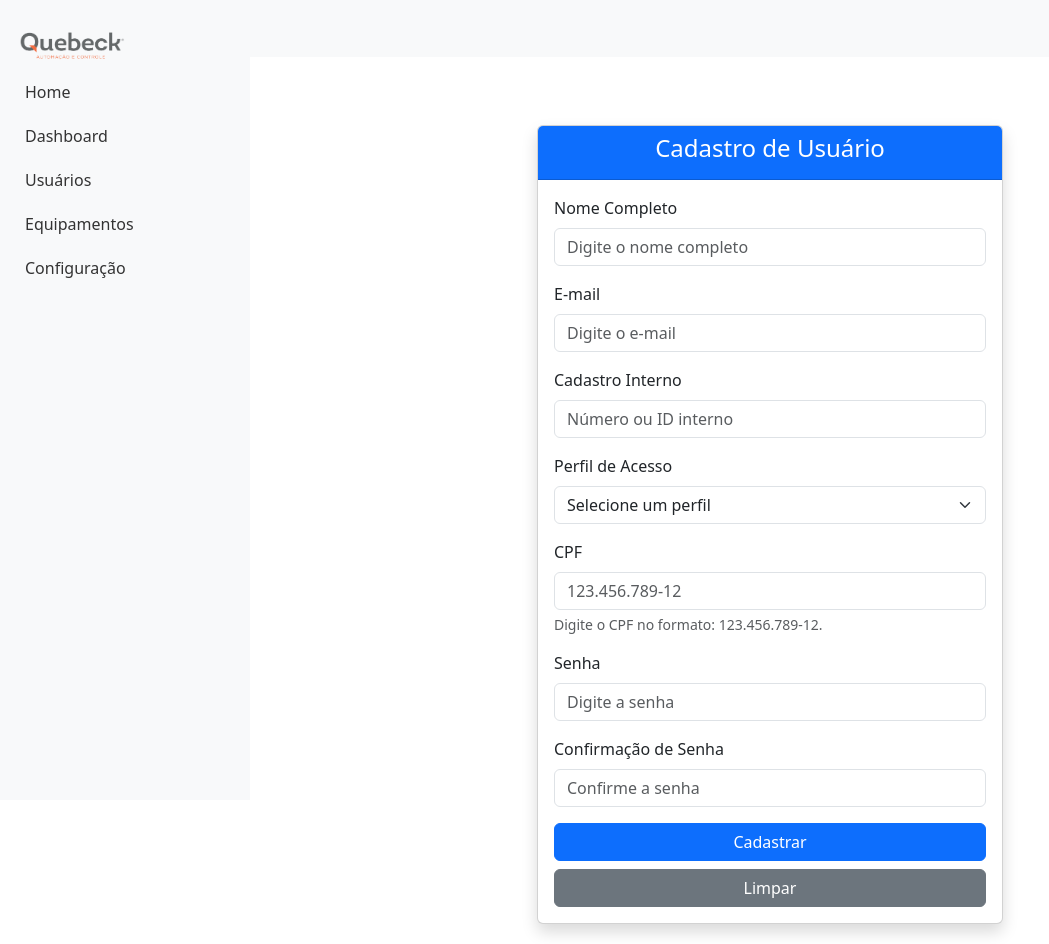
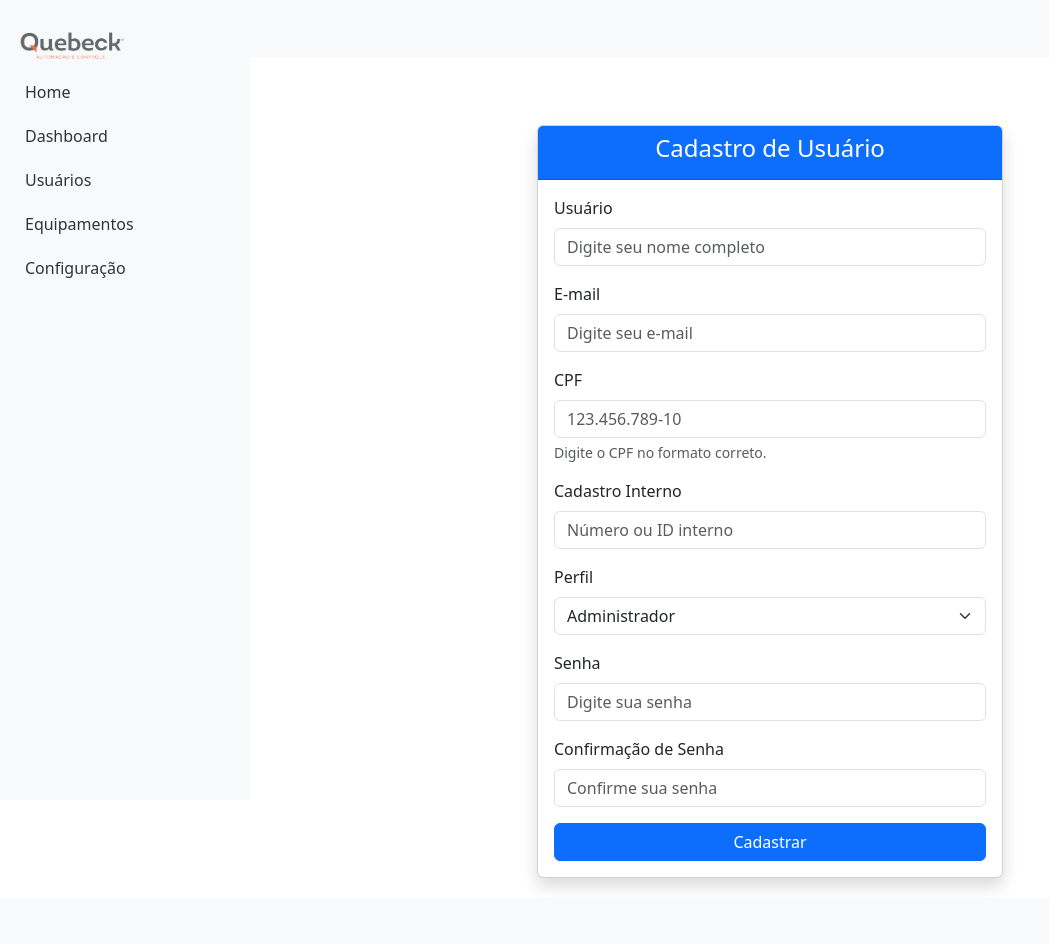
Before and after one commit to jamtibaes/ControleUsuarioTAGRFID, a Flask app: page /cadastro_usuario in a window 1280 px wide. Shown: the whole page, without its empty margins (0-1049 px from the left). After the commit the page ends 887 px from the top, so only its background shows below. Run offline with Flask 3, Linux system fonts and the light colour scheme; parts of the project's set-up code (start-up, migrations or seed data) failed here and were passed over; some libraries are stand-ins or nearby versions.

Commit message:
formulario login e cadastro de usuario atualizados

```diff
--- a/app.py
+++ b/app.py
@@ -1,5 +1,8 @@
 from flask import Flask, render_template, jsonify, request, redirect, url_for, flash, make_response
 from flask_login import LoginManager, login_user, login_required, logout_user
+from werkzeug.security import generate_password_hash, check_password_hash
+from forms import LoginForm, CadastroUsuarioForm
+from flask_wtf.csrf import CSRFProtect
 from database import db
 from models import Associacao, Usuario, Equipamento
 from datetime import datetime
@@ -34,6 +37,8 @@ tags_lidas = set()
 buffer = ""
 reading_active = True
 usuarios = []
+
+csrf = CSRFProtect(app)
 
 # Configuração do log
 logging.basicConfig(filename="record.log", level=logging.DEBUG, format='%(asctime)s %(levelname)s %(message)s')
@@ -90,17 +95,16 @@ def load_user(user_id):
 # Função com a rota de login
 @app.route('/login', methods=['GET', 'POST'])
 def login():
-    if request.method == 'POST':
-        usuario = request.form['usuario']
-        senha = request.form['senha']
-        user = Usuario.query.filter_by(nome=usuario, senha=senha).first()
-        if user:
-            login_user(user)
+    formulario = LoginForm(request.form)
+    if request.method == 'POST' and formulario.validate():
+        usuario = Usuario.query.filter_by(nome=formulario.nome.data).first()
+        if usuario and check_password_hash(usuario.senha, formulario.senha.data):
+            login_user(usuario)
             return redirect(url_for('dashboard'))
         else:
             flash("Usuário ou Senha não reconhecido pelo sistema.", "danger")
         return redirect(url_for('login'))
-    return render_template('login.html')
+    return render_template('login.html', form=formulario)
 
 # Função com a rota de logout
 @app.route("/logout")
@@ -218,19 +222,35 @@ def excluir_usuario(id):
 # Rota para criar usuário
 @app.route('/cadastro_usuario', methods=['GET', 'POST'])
 def cadastro_usuario():
-    if request.method == 'POST':
-        nome = request.form['nomeCompleto']
-        email = request.form['email']
-        cpf = request.form['cpf']
-        cadastro_interno = request.form['cadastroInterno']
-        perfil = request.form['perfilAcesso']
-        senha = request.form['senha']
-        usuario = Usuario(nome=nome, email=email, cpf=cpf, cadastro_interno=cadastro_interno, perfil=perfil, senha=senha)
+
+    form = CadastroUsuarioForm(request.form)
+    if request.method == 'POST' and form.validate():
+        nome = form.nome.data
+        email = form.email.data
+        cpf = form.cpf.data
+        cadastro_interno = form.cadastro_interno.data
+        perfil = form.perfil.data
+        senha_criptografada = generate_password_hash(form.senha.data)
+
+        # Verifica duplicidade de e-mail, CPF e cadastro interno
+        if Usuario.query.filter_by(email=email).first():
+            flash('E-mail já está cadastrado.', 'danger')
+            return redirect(url_for('cadastro_usuario'))
+
+        if Usuario.query.filter_by(cpf=cpf).first():
+            flash('CPF já está cadastrado.', 'danger')
+            return redirect(url_for('cadastro_usuario'))
+
+        if Usuario.query.filter_by(cadastro_interno=cadastro_interno).first():
+            flash('Cadastro interno já está cadastrado.', 'danger')
+            return redirect(url_for('cadastro_usuario'))
+
+        usuario = Usuario(nome=nome, email=email, cpf=cpf, cadastro_interno=cadastro_interno, perfil=perfil, senha=senha_criptografada)
         db.session.add(usuario)
         db.session.commit()
+        flash('Usuário cadastrado com sucesso!', 'success')
         return redirect(url_for('dashboard'))
-    return render_template('cadastro_usuario.html')
-
+    return render_template('cadastro_usuario.html', form=form)
 
 
 @app.route('/associar', methods=['POST'])
--- /dev/null
+++ b/forms.py
@@ -0,0 +1,25 @@
+from flask_wtf import FlaskForm
+from wtforms import StringField, PasswordField, SubmitField, SelectField
+from wtforms.validators import DataRequired, Email, Length, EqualTo, Regexp
+
+class LoginForm(FlaskForm):
+    nome = StringField('Usuario', validators=[DataRequired()])
+    senha = PasswordField('Senha', validators=[DataRequired()])
+    entrar = SubmitField('Entrar')
+
+class CadastroUsuarioForm(FlaskForm):
+    nome = StringField('Usuário', validators=[DataRequired(), Length(min=3, max=100)])
+    email = StringField('E-mail', validators=[DataRequired(), Email()])
+    cpf = StringField('CPF', validators=[
+        DataRequired(),
+        Regexp(r'^\d{3}\.\d{3}\.\d{3}-\d{2}$', message="CPF deve estar no formato 123.456.789-10")
+    ])
+    senha = PasswordField('Senha', validators=[
+        DataRequired(),
+        Length(min=4, max=100, message="A senha deve ter pelo menos 4 caracteres."),
+        EqualTo('confirmacao_senha', message="As senhas devem coincidir.")
+    ])
+    confirmacao_senha = PasswordField('Confirmação de Senha', validators=[DataRequired()])
+    cadastro_interno = StringField('Cadastro Interno', validators=[DataRequired(), Length(min=1, max=50)])
+    perfil = SelectField('Perfil', choices=[('adm', 'Administrador'), ('operador', 'Operador')], validators=[DataRequired()])
+    cadastrar = SubmitField('Cadastrar')
--- a/requirements.txt
+++ b/requirements.txt
@@ -3,6 +3,7 @@ anyio==4.6.0
 asttokens==2.4.1
 asyncio==3.4.3
 blinker==1.8.2
+Bootstrap-Flask==2.4.1
 certifi==2024.8.30
 charset-normalizer==3.4.0
 click==8.1.7
@@ -10,11 +11,14 @@ colorama==0.4.6
 comm==0.2.2
 debugpy==1.8.9
 decorator==5.1.1
+dnspython==2.7.0
+email_validator==2.2.0
 executing==2.1.0
 fastapi==0.115.0
 Flask==3.0.3
 Flask-Login==0.6.3
 Flask-SQLAlchemy==3.1.1
+Flask-WTF==1.2.2
 greenlet==3.1.1
 h11==0.14.0
 idna==3.10
@@ -55,3 +59,4 @@ uvicorn==0.31.0
 wcwidth==0.2.13
 websockets==13.1
 Werkzeug==3.0.4
+WTForms==3.2.1
--- a/templates/cadastro_usuario.html
+++ b/templates/cadastro_usuario.html
@@ -10,66 +10,73 @@
                         <h4>Cadastro de Usuário</h4>
                     </div>
                     <div class="card-body">
+
+                        <!-- Exibe mensagens flash -->
+                        {% with messages = get_flashed_messages(with_categories=true) %}
+                            {% if messages %}
+                                <div class="container mt-3">
+                                    {% for category, message in messages %}
+                                        <div class="alert alert-{{ category }} alert-dismissible fade show" role="alert">
+                                            {{ message }}
+                                            <button type="button" class="btn-close" data-bs-dismiss="alert" aria-label="Close"></button>
+                                        </div>
+                                    {% endfor %}
+                                </div>
+                            {% endif %}
+                        {% endwith %}
+
                         <form id="cadastroForm" action="/cadastro_usuario" method="POST">
+
+                            {{ form.csrf_token }}
+
                             <!-- Nome Completo -->
                             <div class="mb-3">
-                                <label for="nomeCompleto" class="form-label">Nome Completo</label>
-                                <input type="text" class="form-control" name="nomeCompleto" placeholder="Digite o nome completo" required>
+                                {{ form.nome.label(class_='form-label') }}
+                                {{ form.nome(class_='form-control', placeholder='Digite seu nome completo') }}
                             </div>
 
-                            <!-- Email -->
+                            <!-- E-mail -->
                             <div class="mb-3">
-                                <label for="email" class="form-label">E-mail</label>
-                                <input type="email" class="form-control" name="email" placeholder="Digite o e-mail" required>
+                                {{ form.email.label(class_='form-label') }}
+                                {{ form.email(class_='form-control', placeholder='Digite seu e-mail') }}
+                            </div>
+
+                            <!-- CPF -->
+                            <div class="mb-3">
+                                {{ form.cpf.label(class_='form-label') }}
+                                {{ form.cpf(class_='form-control', placeholder='123.456.789-10') }}
+                                <div class="form-text">Digite o CPF no formato correto.</div>
                             </div>
 
                             <!-- Cadastro Interno -->
                             <div class="mb-3">
-                                <label for="cadastroInterno" class="form-label">Cadastro Interno</label>
-                                <input type="text" class="form-control" name="cadastroInterno" placeholder="Número ou ID interno" required>
+                                {{ form.cadastro_interno.label(class_='form-label') }}
+                                {{ form.cadastro_interno(class_='form-control', placeholder='Número ou ID interno') }}
                             </div>
 
                             <!-- Perfil de Acesso -->
                             <div class="mb-3">
-                                <label for="perfilAcesso" class="form-label">Perfil de Acesso</label>
-                                <select class="form-select" name="perfilAcesso" required>
-                                    <option selected disabled>Selecione um perfil</option>
-                                    <option value="adm">Administrador</option>
-                                    <option value="operador">Operador</option>
-                                </select>
+                                {{ form.perfil.label(class_='form-label') }}
+                                {{ form.perfil(class_='form-select') }}
                             </div>
-
-                            <!-- CPF -->
-                            <div class="mb-3">
-                                <label for="cpf" class="form-label">CPF</label>
-                                <input type="text" class="form-control" name="cpf" placeholder="123.456.789-12"
-                                    pattern="\d{3}\.\d{3}\.\d{3}-\d{2}" required>
-                                <div class="form-text">Digite o CPF no formato: 123.456.789-12.</div>
-                            </div>
-
 
                             <!-- Senha -->
                             <div class="mb-3">
-                                <label for="senha" class="form-label">Senha</label>
-                                <input type="password" class="form-control" name="senha" id="senha" placeholder="Digite a senha" required>
+                                {{ form.senha.label(class_='form-label') }}
+                                {{ form.senha(class_='form-control', placeholder='Digite sua senha') }}
                             </div>
 
                             <!-- Confirmação de Senha -->
                             <div class="mb-3">
-                                <label for="confirmacaoSenha" class="form-label">Confirmação de Senha</label>
-                                <input type="password" class="form-control" name="confirmacaoSenha" id="confirmacaoSenha" placeholder="Confirme a senha" required>
+                                {{ form.confirmacao_senha.label(class_='form-label') }}
+                                {{ form.confirmacao_senha(class_='form-control', placeholder='Confirme sua senha') }}
                             </div>
 
-                            <!-- Alerta de erro -->
-                            <div id="erroSenha" class="text-danger mb-3" style="display: none;">
-                                As senhas não coincidem. Por favor, tente novamente.
+                            <!-- Botão de Cadastro -->
+                            <div class="d-grid">
+                                {{ form.cadastrar(class_='btn btn-primary') }}
                             </div>
 
-                            <!-- Botões -->
-                            <div class="d-grid">
-                                <button type="submit" class="btn btn-primary">Cadastrar</button>
-                                <button type="reset" class="btn btn-secondary mt-2">Limpar</button>
-                            </div>
                         </form>
                     </div>
                 </div>
@@ -78,22 +85,4 @@
     </div>
 
 
-
-    <!-- Verificação de Senhas -->
-    <script>
-        const form = document.getElementById("cadastroForm");
-        const senha = document.getElementById("senha");
-        const confirmacaoSenha = document.getElementById("confirmacaoSenha");
-        const erroSenha = document.getElementById("erroSenha");
-
-        form.addEventListener("submit", function (event) {
-            if (senha.value !== confirmacaoSenha.value) {
-                erroSenha.style.display = "block";
-                event.preventDefault();
-            } else {
-                erroSenha.style.display = "none";
-            }
-        });
-    </script>
-
 {% endblock %}
```
Also changed, not shown: templates/login.html (+8 -5 lines), 1 other file.
